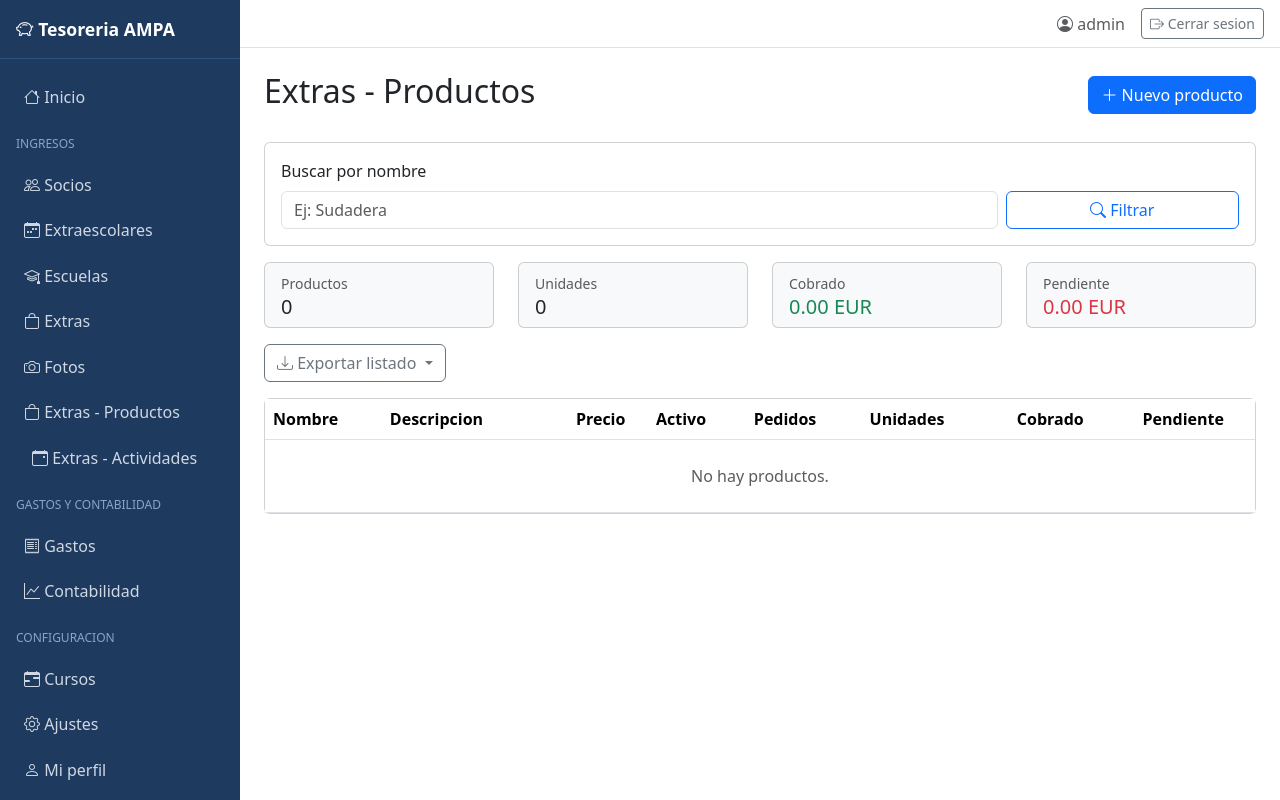
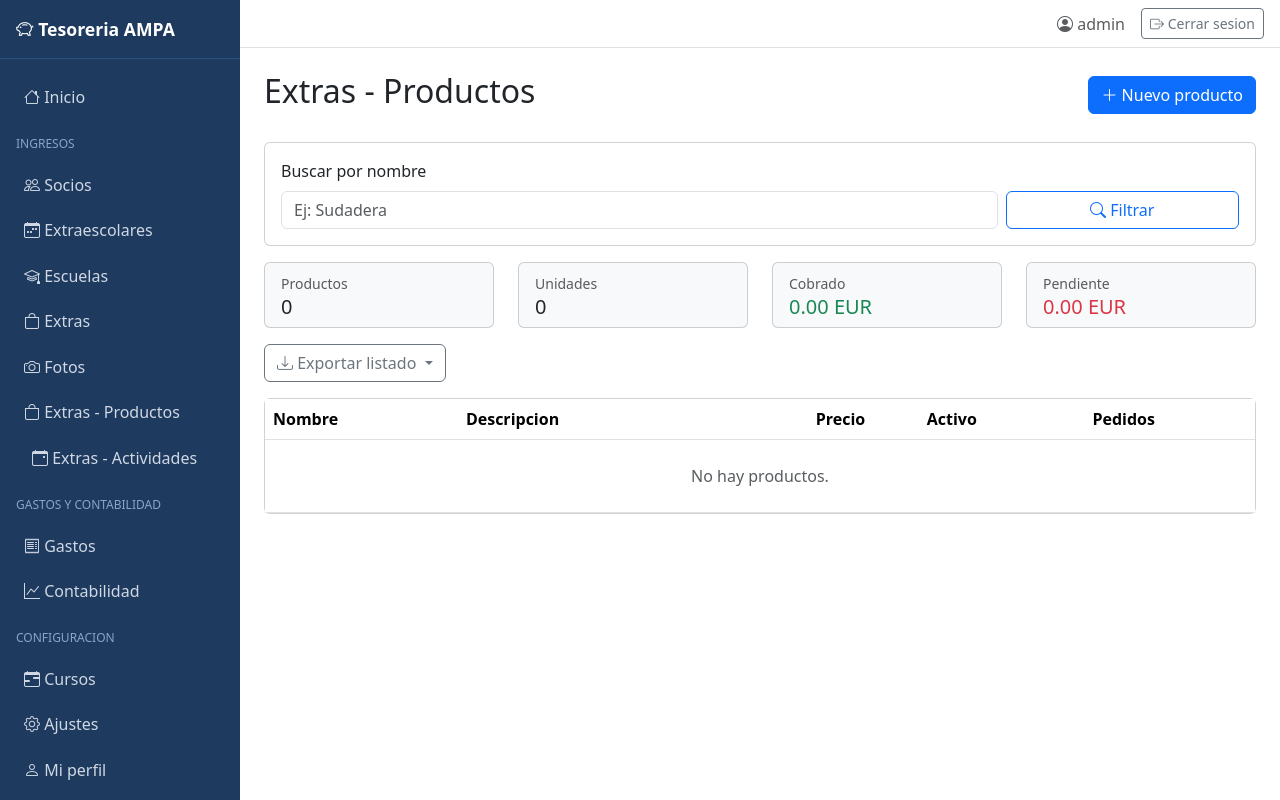
Before and after one commit to ecalar/tesoreria-ampa, a Spring Boot app: page /extras in a window 1280 px wide. Run offline with Spring Boot 4, Linux system fonts and the light colour scheme; a user stored in the database is signed in; data comes from the database, SQL or seed files in the repository; data that the repository does not hold is empty; some of the project's set-up classes (security, data sources, template engines, error pages and the like) are left out, and stand-ins take their place; some libraries are stand-ins or nearby versions.

Commit message:
fix(extras): simplificar listado de productos eliminando expresiones SpEL complejas

```diff
--- a/src/main/resources/templates/extras/productos/listado.html
+++ b/src/main/resources/templates/extras/productos/listado.html
@@ -97,9 +97,6 @@
                     <th class="text-end">Precio</th>
                     <th class="text-center">Activo</th>
                     <th class="text-center">Pedidos</th>
-                    <th class="text-center">Unidades</th>
-                    <th class="text-end">Cobrado</th>
-                    <th class="text-end">Pendiente</th>
                     <th></th>
                 </tr>
                 </thead>
@@ -109,26 +106,25 @@
                         <a th:href="@{'/extras/' + ${p.id}}" th:text="${p.nombre}"></a>
                     </td>
                     <td th:text="${p.descripcion}"></td>
-                    <td class="text-end" th:text="${#numbers.formatDecimal(p.precioUnitario, 1, 2)} + ' EUR'"></td>
+                    <td class="text-end"
+                        th:text="${#numbers.formatDecimal(p.precioUnitario, 1, 2)} + ' EUR'"></td>
                     <td class="text-center">
                         <span th:if="${p.activo}" class="badge bg-success">SI</span>
                         <span th:unless="${p.activo}" class="badge bg-secondary">NO</span>
                     </td>
                     <td class="text-center" th:text="${p.pedidos.size()}"></td>
-                    <td class="text-center" th:text="${p.pedidos.?[true].size() > 0 ? p.pedidos.![cantidad].stream().reduce(0, (a,b) -> a + b) : 0}"></td>
-                    <td class="text-end text-success" th:text="${#numbers.formatDecimal(p.pedidos.?[pagado == true].![subtotal].stream().reduce(0, (a,b) -> a + b), 1, 2)} + ' EUR'"></td>
-                    <td class="text-end text-danger" th:text="${#numbers.formatDecimal(p.pedidos.?[pagado == false].![subtotal].stream().reduce(0, (a,b) -> a + b), 1, 2)} + ' EUR'"></td>
                     <td class="text-end">
                         <a th:href="@{'/extras/' + ${p.id}}" class="btn btn-sm btn-outline-primary">
                             <i class="bi bi-eye"></i>
                         </a>
-                        <a th:href="@{'/extras/' + ${p.id} + '/editar'}" class="btn btn-sm btn-outline-secondary">
+                        <a th:href="@{'/extras/' + ${p.id} + '/editar'}"
+                           class="btn btn-sm btn-outline-secondary">
                             <i class="bi bi-pencil"></i>
                         </a>
                     </td>
                 </tr>
                 <tr th:if="${#lists.isEmpty(productos)}">
-                    <td colspan="9" class="text-center text-muted py-4">
+                    <td colspan="6" class="text-center text-muted py-4">
                         No hay productos.
                     </td>
                 </tr>
```
Also changed, not shown: 2 other files.
